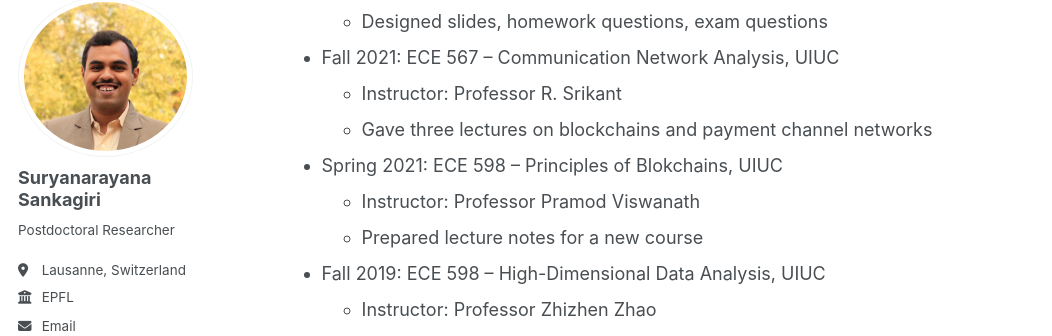
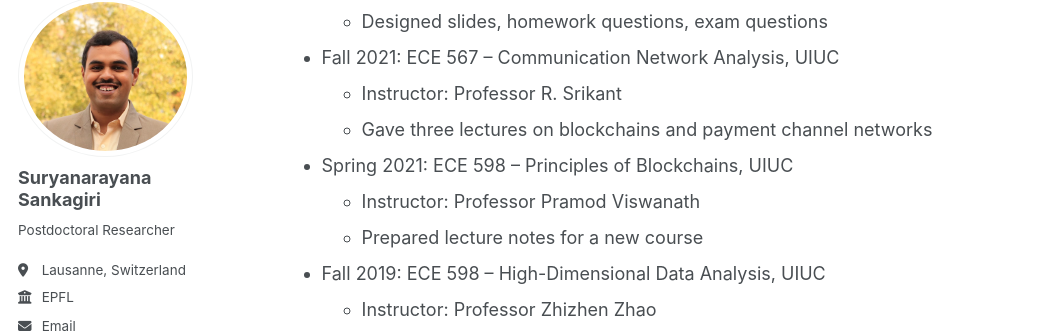
Before and after one commit to sankagiri/sankagiri.github.io, a Jekyll site: the page built from _pages/cv.md, in a window 1280 px wide and 900 px high, scrolled down 1518 px. Shown: the part 105-441 px from the top of the window, without its empty margins (0-1052 px from the left). Built offline with Jekyll 4.4.1, drawn with Linux system fonts in a browser that asks for light colours; some web fonts are replaced; a script bundle is joined from its source files by our own code; library files that are not in the unit come from our copies.

```diff
--- a/_pages/cv.md
+++ b/_pages/cv.md
@@ -65,7 +65,7 @@ Teaching Experience
   * Instructor: Professor R. Srikant
   * Gave three lectures on blockchains and payment channel networks
 
-* Spring 2021: ECE 598 -- Principles of Blokchains, UIUC
+* Spring 2021: ECE 598 -- Principles of Blockchains, UIUC
   * Instructor: Professor Pramod Viswanath
   * Prepared lecture notes for a new course
 
--- a/_pages/teaching.html
+++ b/_pages/teaching.html
@@ -5,8 +5,11 @@ permalink: /teaching/
 author_profile: true
 ---
 
+I will begin teaching at IIT Madras in July 2026. Details of courses will be updated here.
+
+{% comment %}
 {% include base_path %}
-
 {% for post in site.teaching reversed %}
   {% include archive-single.html %}
 {% endfor %}
+{% endcomment %}
```
